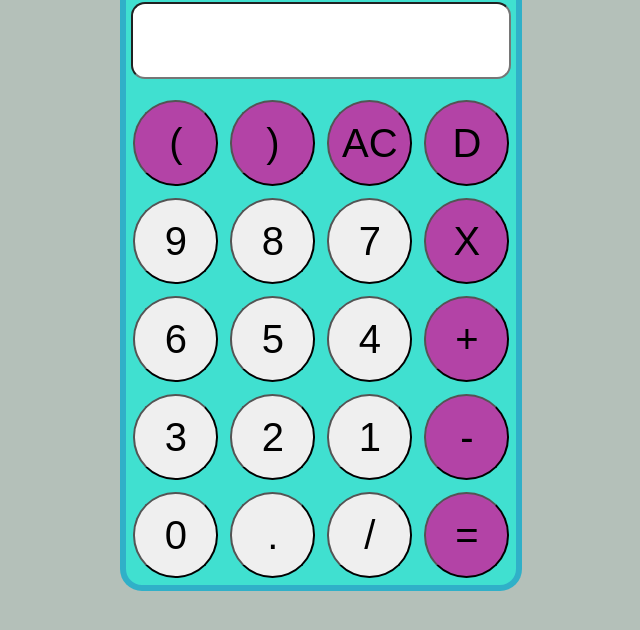
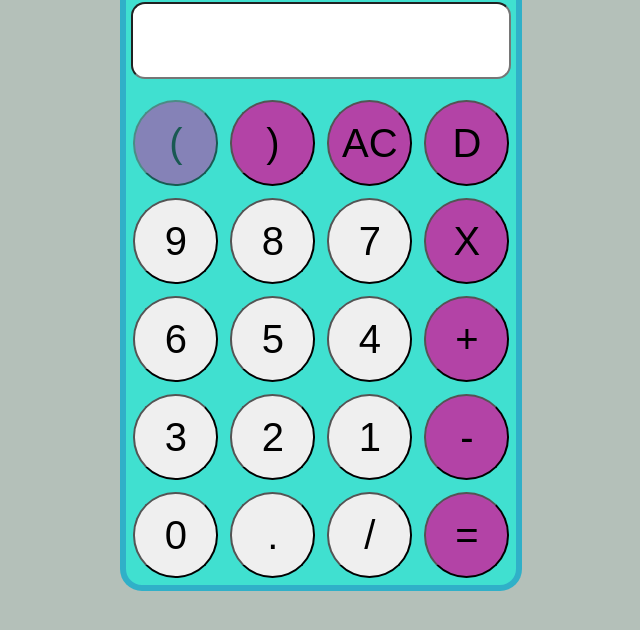
Before and after one commit to simpledev-venky/js-calculator, a plain HTML site: page index.html in a window 1280 px wide. In both pictures the pointer is over the button 505 px from the left and 303 px from the top of the page. Shown: the part 160-790 px from the top of the page, without its empty margins (330-970 px from the left). Drawn offline with Linux system fonts and the light colour scheme.

Commit message:
opacity added

```diff
--- a/style.css
+++ b/style.css
@@ -12,6 +12,9 @@ button {
     border-radius: 80px;
     margin: 4px;
     font-size: 40px;
+}
+button:hover{
+  opacity: .6;
 }
 .operator{
   background-color: #c032a2e6;
```
